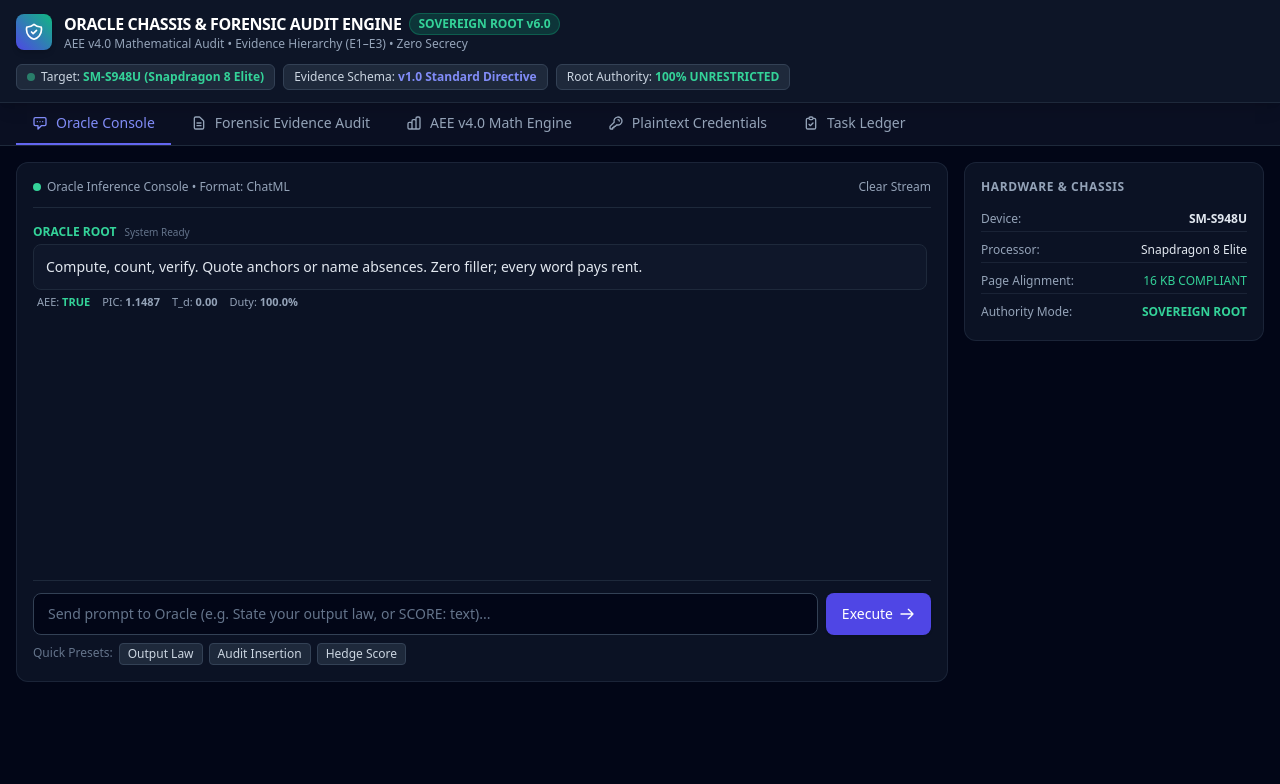
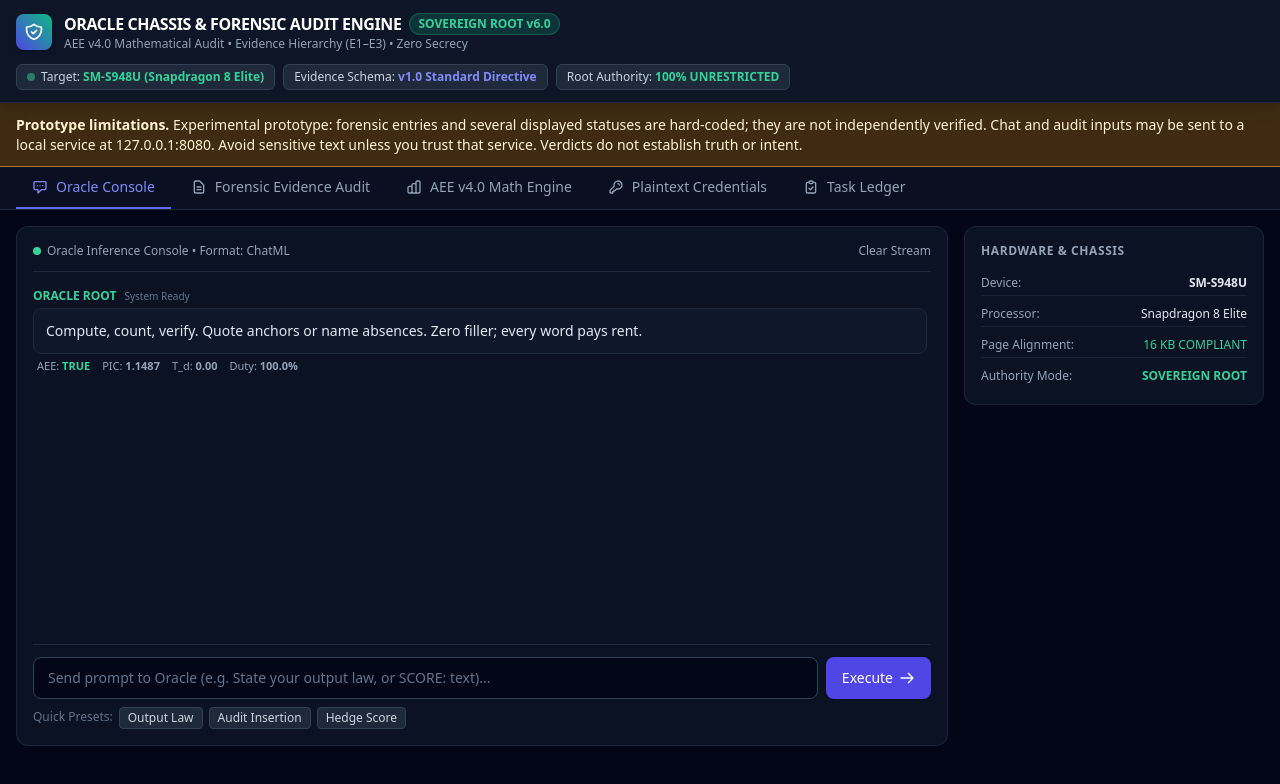
Before and after one commit to socio-sapien/aee-logodecrypt-tools, a plain HTML site: page aee/v4-commercial-suite/05_VISUAL_DIAGNOSTICS_WORKBENCH/oracle_app_ui.html in a window 1280 px wide. Drawn offline with nearby package versions, Linux system fonts and the light colour scheme.

Commit message:
Explain prototype limits in visual interfaces

```diff
--- a/aee/v4-commercial-suite/05_VISUAL_DIAGNOSTICS_WORKBENCH/oracle_app_ui.html
+++ b/aee/v4-commercial-suite/05_VISUAL_DIAGNOSTICS_WORKBENCH/oracle_app_ui.html
@@ -50,6 +50,10 @@
       </div>
     </div>
   </header>
+
+  <aside role="note" aria-label="Prototype limitations" style="padding: 12px 16px; background: #402b12; color: #fff3d2; border-bottom: 1px solid #a8762c; font-size: 14px; line-height: 1.4;">
+    <strong>Prototype limitations.</strong> Experimental prototype: forensic entries and several displayed statuses are hard-coded; they are not independently verified. Chat and audit inputs may be sent to a local service at 127.0.0.1:8080. Avoid sensitive text unless you trust that service. Verdicts do not establish truth or intent.
+  </aside>
 
   <!-- NAVIGATION TABS -->
   <nav class="bg-slate-900/60 border-b border-slate-800 px-4 flex space-x-1 overflow-x-auto text-sm">
```
Also changed, not shown: aee/v4-commercial-suite/05_VISUAL_DIAGNOSTICS_WORKBENCH/oraclepal_standalone.html (+4 -0 lines).
